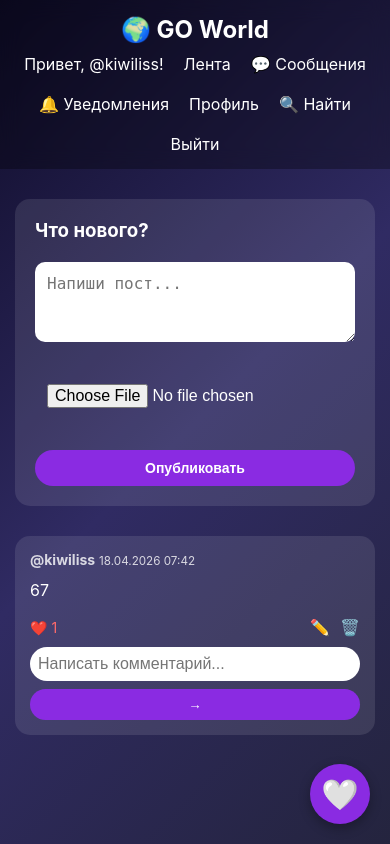
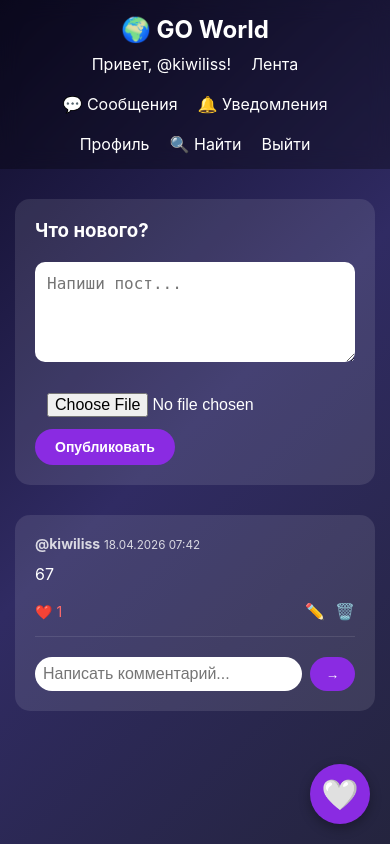
Before and after one commit to kiwiliwwi9-afk/GO-World, a Flask app: page /feed in a window 390 px wide. Run offline with Flask 3, Linux system fonts and the light colour scheme; a user stored in the database is signed in; data comes from the database, SQL or seed files in the repository; data that the repository does not hold is empty.

Commit message:
Update style.css

```diff
--- a/static/style.css
+++ b/static/style.css
@@ -74,7 +74,6 @@ h2, h3 {
     background: #8a2be2;
 }
 
-/* ===== НАВИГАЦИЯ ===== */
 .navbar {
     display: flex;
     justify-content: space-between;
@@ -106,7 +105,6 @@ h2, h3 {
     text-decoration: underline;
 }
 
-/* ===== ЛЕНТА И ПРОФИЛЬ ===== */
 .feed-container, .profile-container {
     max-width: 700px;
     margin: 30px auto;
@@ -129,11 +127,6 @@ h2, h3 {
     font-size: 16px;
     margin-bottom: 15px;
     resize: vertical;
-}
-
-.create-post input[type="file"] {
-    margin-bottom: 15px;
-    color: white;
 }
 
 .post {
@@ -164,7 +157,7 @@ h2, h3 {
     display: flex;
     justify-content: space-between;
     align-items: center;
-    margin-top: 10px;
+    margin-top: 15px;
 }
 
 .like-btn {
@@ -173,15 +166,45 @@ h2, h3 {
     font-size: 14px;
 }
 
-.post-footer {
-    display: flex;
-    justify-content: space-between;
-    margin-top: 10px;
+.follow-btn, .unfollow-btn {
     font-size: 12px;
-    opacity: 0.7;
+    padding: 4px 10px;
+    border-radius: 20px;
+    text-decoration: none;
+    background: rgba(255,255,255,0.2);
+    color: white;
 }
 
-/* ===== ПРОФИЛЬ ===== */
+.follow-btn:hover {
+    background: #8a2be2;
+}
+
+.unfollow-btn {
+    background: rgba(255,255,255,0.3);
+}
+
+.unfollow-btn:hover {
+    background: rgba(255,0,0,0.5);
+}
+
+.comments {
+    margin-top: 15px;
+    padding-top: 10px;
+    border-top: 1px solid rgba(255,255,255,0.1);
+}
+
+.comment {
+    background: rgba(255,255,255,0.03);
+    border-radius: 10px;
+    padding: 8px 12px;
+    margin-bottom: 8px;
+}
+
+.comment strong {
+    font-size: 12px;
+    margin-right: 10px;
+}
+
 .profile-header {
     display: flex;
     gap: 30px;
@@ -196,13 +219,6 @@ h2, h3 {
     font-size: 80px;
 }
 
-.avatar img {
-    width: 80px;
-    height: 80px;
-    border-radius: 50%;
-    object-fit: cover;
-}
-
 .profile-info {
     flex: 1;
     min-width: 200px;
@@ -215,7 +231,6 @@ h2, h3 {
 .bio {
     margin-bottom: 15px;
     opacity: 0.8;
-    word-break: break-word;
 }
 
 .stats {
@@ -230,13 +245,6 @@ h2, h3 {
     background: rgba(255,255,255,0.05);
 }
 
-/* ===== ФОРМЫ ===== */
-form {
-    display: flex;
-    flex-direction: column;
-    gap: 15px;
-}
-
 input, textarea {
     padding: 12px;
     border-radius: 10px;
@@ -244,7 +252,6 @@ input, textarea {
     font-size: 16px;
 }
 
-/* ===== АЛЕРТЫ ===== */
 .alert {
     padding: 10px;
     border-radius: 8px;
@@ -266,104 +273,46 @@ input, textarea {
     border: 1px solid #00ffff;
 }
 
-/* ===== КНОПКИ ПОДПИСКИ ===== */
-.follow-btn, .unfollow-btn {
-    font-size: 12px;
-    padding: 4px 10px;
-    border-radius: 20px;
-    text-decoration: none;
-    background: rgba(255,255,255,0.2);
-    color: white;
+.margo {
+    margin-top: 40px;
+    font-size: 14px;
+    opacity: 0.6;
 }
 
-.follow-btn:hover {
-    background: #8a2be2;
-}
-
-.unfollow-btn {
-    background: rgba(255,255,255,0.3);
-}
-
-.unfollow-btn:hover {
-    background: rgba(255,0,0,0.5);
-}
-
-/* ===== ПОИСК ===== */
-.users-list {
-    display: flex;
-    flex-direction: column;
-    gap: 15px;
-    margin-top: 20px;
-}
-
-/* ===== МОБИЛЬНАЯ ВЕРСИЯ ===== */
+/* Мобильная версия */
 @media (max-width: 768px) {
     .container {
         padding: 30px 15px;
     }
-
     h1 {
         font-size: 36px;
     }
-
     .logo {
         font-size: 60px;
     }
-
     .navbar {
         flex-direction: column;
         text-align: center;
-        padding: 15px;
     }
-
     .nav-links {
         justify-content: center;
     }
-
     .feed-container, .profile-container {
         padding: 0 15px;
     }
-
-    .create-post textarea {
-        height: 80px;
-    }
-
-    .post {
-        padding: 15px;
-    }
-
     .profile-header {
         flex-direction: column;
         text-align: center;
-        gap: 15px;
-        padding: 20px;
     }
-
-    .avatar {
-        font-size: 60px;
-    }
-
-    .avatar img {
-        width: 60px;
-        height: 60px;
-    }
-
     .stats {
         justify-content: center;
     }
-
     .btn {
         padding: 10px 20px;
         font-size: 14px;
     }
-
     .buttons {
         flex-direction: column;
         gap: 10px;
     }
-
-    .post-header {
-        flex-direction: column;
-        align-items: flex-start;
-    }
 }
```
